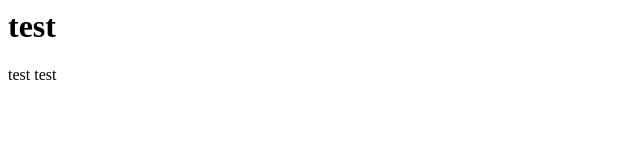
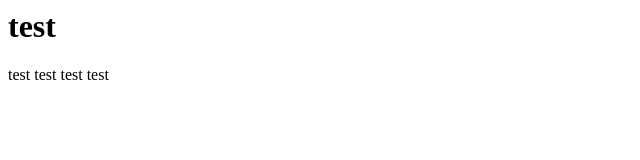
Before and after one commit to Anas282828/repo, a plain HTML site: page index.html in a window 1280 px wide. Shown: the full height of the page, 0-640 px from the left. Drawn offline with Linux system fonts and the light colour scheme.

Commit message:
Modification conflictuelle sur branche2

```diff
--- a/index.html
+++ b/index.html
@@ -1,4 +1,4 @@
 <html>
     <h1>test</h1>
-    <p>test test</p>
+    <p>test test test test</p>
 </html>
```
